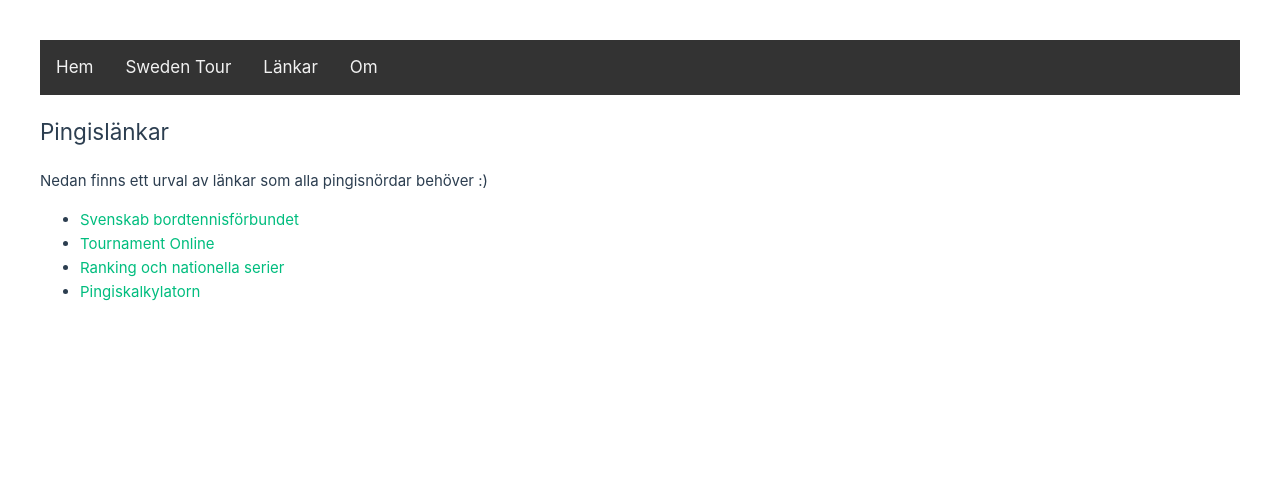
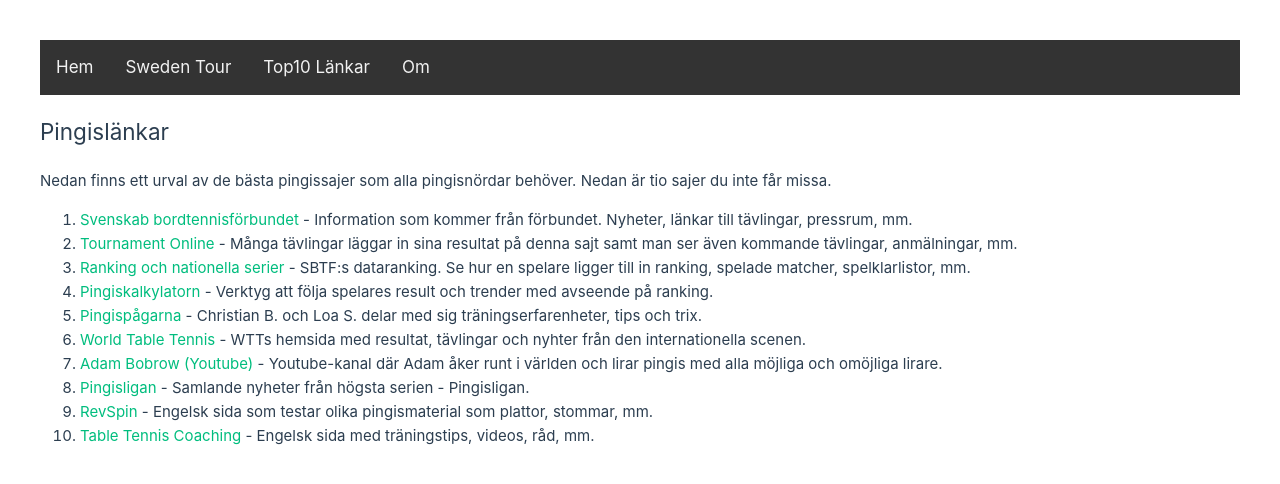
Before and after one commit to enbohm/pingisportalen, a Vue app: page /pingisportalen/links in a window 1280 px wide. Shown: the top 484 px of the page. Built offline with nearby package versions, Linux system fonts and the light colour scheme.

Commit message:
Adding more Top10 links and fixing minor spelling issues

```diff
--- a/src/components/Navbar.vue
+++ b/src/components/Navbar.vue
@@ -3,7 +3,7 @@
     <div class="topnav" id="myTopnav">
       <router-link to="/pingisportalen">Hem</router-link>
       <router-link to="/pingisportalen/swedentour">Sweden Tour</router-link>
-      <router-link to="/pingisportalen/links">Länkar</router-link>
+      <router-link to="/pingisportalen/links">Top10 Länkar</router-link>
       <router-link to="/pingisportalen/about">Om</router-link>
       <a href="javascript:void(0);" class="icon" onclick="toggleResponsive()">
         <i class="fa fa-bars"></i>
--- a/src/views/About.vue
+++ b/src/views/About.vue
@@ -1,6 +1,6 @@
 <template>
     <p>Pingisportalen.se är tänkt att hjälpa samla olika länkar och verktyg för pingisintresserade. Här finns material
-        samlat om ranking, regler, tävlingar, övningar mm. Saknas du någon? Skicka ett mejl till
+        samlat om ranking, regler, tävlingar, övningar mm. Saknas något? Skicka ett mejl till
         <a rel="noreferrer noopener" href="mailto:info@enbohms.se" target="_blank">site-admin</a> så kanske det dyker upp inom kort!
     </p>
 </template>
--- a/src/views/Links.vue
+++ b/src/views/Links.vue
@@ -1,20 +1,36 @@
 <template>
   <h2>Pingislänkar</h2>
-  <p>Nedan finns ett urval av länkar som alla pingisnördar behöver :) </p>
-  <ul>
-    <li>
-      <a rel="noreferrer noopener" href="https://www.svenskbordtennis.com/" target="_blank">Svenskab bordtennisförbundet</a>
+  <p>Nedan finns ett urval av de bästa pingissajer som alla pingisnördar behöver. Nedan är tio sajer du inte får missa.</p>
+  <ol>
+    <li><a rel="noreferrer noopener" href="https://www.svenskbordtennis.com/" target="_blank">Svenskab bordtennisförbundet</a> - Information som kommer från förbundet. Nyheter, länkar till tävlingar, pressrum, mm.
     </li>
     <li>
-      <a rel="noreferrer noopener" href="http://resultat.ondata.se/" target="_blank">Tournament Online</a>
+      <a rel="noreferrer noopener" href="http://resultat.ondata.se/" target="_blank">Tournament Online</a> - Många tävlingar läggar in sina resultat på denna sajt samt man ser även kommande tävlingar, anmälningar, mm.
     </li>
     <li>
-      <a rel="noreferrer noopener" href="https://www.profixio.com/fx/ranking_sbtf/ranking_sbtf_public.php" target="_blank">Ranking och nationella serier</a>
+      <a rel="noreferrer noopener" href="https://www.profixio.com/fx/ranking_sbtf/ranking_sbtf_public.php" target="_blank">Ranking och nationella serier</a> - SBTF:s dataranking. Se hur en spelare ligger till in ranking, spelade matcher, spelklarlistor, mm.
     </li>
     <li>
-      <a rel="noreferrer noopener" href="https://pingiskalkylatorn.se/" target="_blank">Pingiskalkylatorn</a>
+      <a rel="noreferrer noopener" href="https://pingiskalkylatorn.se/" target="_blank">Pingiskalkylatorn</a> - Verktyg att följa spelares result och trender med avseende på ranking.
     </li>
-
-  </ul>
+    <li>
+      <a rel="noreferrer noopener" href="http://www.pingispagarna.se/" target="_blank">Pingispågarna</a> - Christian B. och Loa S. delar med sig träningserfarenheter, tips och trix.
+    </li>
+    <li>
+      <a rel="noreferrer noopener" href="https://worldtabletennis.com/" target="_blank">World Table Tennis</a> - WTTs hemsida med resultat, tävlingar och nyhter från den internationella scenen.
+    </li>
+    <li>
+      <a rel="noreferrer noopener" href="https://www.youtube.com/c/AdamBobrow" target="_blank">Adam Bobrow (Youtube)</a> - Youtube-kanal där Adam åker runt i världen och lirar pingis med alla möjliga och omöjliga lirare.
+    </li>
+    <li>
+      <a rel="noreferrer noopener" href="https://www.pingisligan.se/" target="_blank">Pingisligan</a> - Samlande nyheter från högsta serien - Pingisligan.
+    </li>
+    <li>
+      <a rel="noreferrer noopener" href="https://revspin.net/" target="_blank">RevSpin</a> - Engelsk sida som testar olika pingismaterial som plattor, stommar, mm.
+    </li>
+    <li>
+      <a rel="noreferrer noopener" href="http://www.tabletenniscoaching.com/" target="_blank">Table Tennis Coaching</a> - Engelsk sida med träningstips, videos, råd, mm.
+    </li>
+  </ol>
 
 </template>
```
